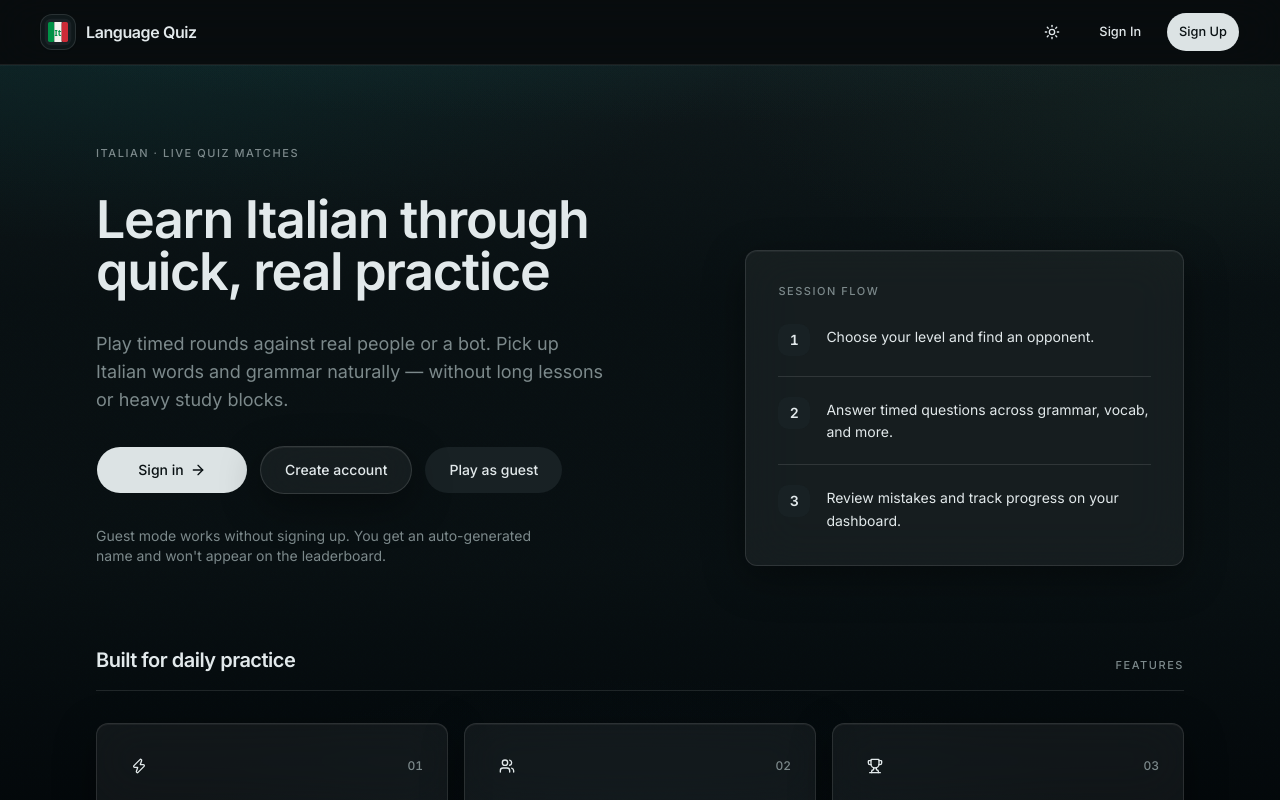
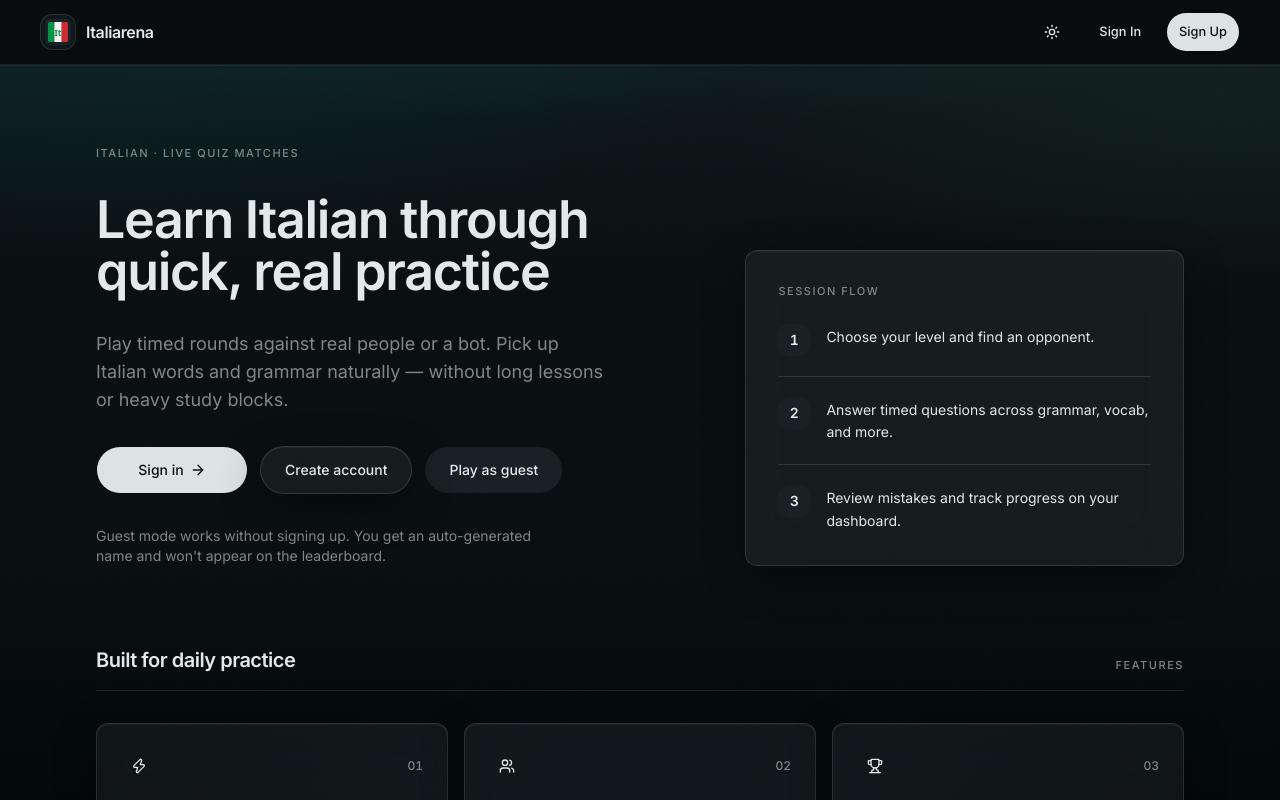
Before and after one commit to armanalis/italiarena, a Next.js app: page / in a window 1280 px wide. Built offline with nearby package versions, Linux system fonts and the light colour scheme; no server answers.

Commit message:
Rebrand user-facing copy from Language Quiz to Italiarena
Centralize APP_NAME in lib/legal.ts and use it across metadata, auth,
dashboard, settings, and PWA manifest. Update GitHub repo links and docs.

Co-authored-by: Ali Arman Dai <armanalis1905@gmail.com>

```diff
--- a/app/layout.tsx
+++ b/app/layout.tsx
@@ -9,6 +9,7 @@ import { ThemeProvider } from "@/components/theme-provider";
 import { SiteHeader } from "@/components/site-header";
 import { SiteHeaderSkeleton } from "@/components/site-header-skeleton";
 import { PRODUCTION_SITE_URL } from "@/lib/site-url";
+import { APP_NAME } from "@/lib/legal";
 import { cn } from "@/lib/utils";
 
 const inter = Inter({
@@ -18,13 +19,13 @@ const inter = Inter({
 
 export const metadata: Metadata = {
   metadataBase: new URL(PRODUCTION_SITE_URL),
-  title: "Language Quiz",
+  title: APP_NAME,
   description: "Learn Italian through quick, playful practice with others",
-  applicationName: "Language Quiz",
+  applicationName: APP_NAME,
   appleWebApp: {
     capable: true,
     statusBarStyle: "black-translucent",
-    title: "Language Quiz",
+    title: APP_NAME,
   },
   formatDetection: {
     telephone: false,
--- a/app/manifest.ts
+++ b/app/manifest.ts
@@ -1,9 +1,10 @@
 import type { MetadataRoute } from "next";
+import { APP_NAME } from "@/lib/legal";
 
 export default function manifest(): MetadataRoute.Manifest {
   return {
-    name: "Language Quiz",
-    short_name: "Lang Quiz",
+    name: APP_NAME,
+    short_name: APP_NAME,
     description:
       "Learn Italian through quick, playful practice with others",
     start_url: "/",
--- a/components/auth/login-form.tsx
+++ b/components/auth/login-form.tsx
@@ -7,6 +7,7 @@ import { useFormStatus } from "react-dom";
 import { useActionRedirect } from "@/hooks/use-action-redirect";
 import { ArrowLeft, Lock, Mail, Sparkles, UserRound } from "lucide-react";
 import { ItalianBrandIcon } from "@/components/italian-brand-icon";
+import { APP_NAME } from "@/lib/legal";
 import {
   requestPasswordReset,
   signIn,
@@ -85,7 +86,7 @@ export function LoginForm() {
           <div className="mb-5 flex size-12 items-center justify-center overflow-hidden rounded-md border border-border bg-muted">
             <ItalianBrandIcon className="size-10" />
           </div>
-          <h1 className="text-2xl font-bold tracking-tight">Language Quiz</h1>
+          <h1 className="text-2xl font-bold tracking-tight">{APP_NAME}</h1>
           <p className="mt-1.5 text-sm text-muted-foreground">
             {isForgot
               ? "Enter your email and we'll send you a reset link."
--- a/components/brand-logo.tsx
+++ b/components/brand-logo.tsx
@@ -1,4 +1,5 @@
 import { ItalianBrandIcon } from "@/components/italian-brand-icon";
+import { APP_NAME } from "@/lib/legal";
 import { cn } from "@/lib/utils";
 
 type BrandLogoProps = {
@@ -27,7 +28,7 @@ export function BrandLogo({
       </span>
       {showLabel && (
         <span className="truncate text-sm font-semibold tracking-tight lg:text-base">
-          Language Quiz
+          {APP_NAME}
         </span>
       )}
     </span>
--- a/components/dashboard/sidebar.tsx
+++ b/components/dashboard/sidebar.tsx
@@ -11,6 +11,7 @@ import {
 } from "lucide-react";
 import { ItalianBrandIcon } from "@/components/italian-brand-icon";
 import { signOut } from "@/app/login/actions";
+import { APP_NAME } from "@/lib/legal";
 import { ThemeToggle } from "@/components/theme-toggle";
 import { Button } from "@/components/ui/button";
 import { Separator } from "@/components/ui/separator";
@@ -36,8 +37,8 @@ export function DashboardSidebar({ profile }: DashboardSidebarProps) {
         <div className="flex items-center gap-2">
           <ItalianBrandIcon className="size-9 shrink-0 rounded-lg" />
           <div>
-            <p className="text-sm font-semibold tracking-tight">Language Quiz</p>
-            <p className="text-xs text-muted-foreground">Multiplayer Trivia</p>
+            <p className="text-sm font-semibold tracking-tight">{APP_NAME}</p>
+            <p className="text-xs text-muted-foreground">Italian live quizzes</p>
           </div>
         </div>
         <ThemeToggle className="size-8 shrink-0" />
--- a/components/github-link.tsx
+++ b/components/github-link.tsx
@@ -3,7 +3,7 @@
 import { Button } from "@/components/ui/button";
 import { cn } from "@/lib/utils";
 
-export const GITHUB_REPO_URL = "https://github.com/armanalis/language-quiz";
+export const GITHUB_REPO_URL = "https://github.com/armanalis/italiarena";
 
 function GitHubIcon({ className }: { className?: string }) {
   return (
--- a/components/settings/add-to-home-screen-guide.tsx
+++ b/components/settings/add-to-home-screen-guide.tsx
@@ -9,6 +9,7 @@ import {
   CardHeader,
   CardTitle,
 } from "@/components/ui/card";
+import { APP_NAME } from "@/lib/legal";
 import { cn } from "@/lib/utils";
 
 function useIsInstalledApp() {
@@ -59,7 +60,7 @@ export function AddToHomeScreenGuide() {
           <div>
             <CardTitle>Add to your home screen</CardTitle>
             <CardDescription className="mt-1.5">
-              Install Language Quiz like an app for quick access, full screen, and a
+              Install {APP_NAME} like an app for quick access, full screen, and a
               smoother mobile experience.
             </CardDescription>
           </div>
--- a/components/settings/privacy-data-card.tsx
+++ b/components/settings/privacy-data-card.tsx
@@ -7,7 +7,7 @@ import {
   CardHeader,
   CardTitle,
 } from "@/components/ui/card";
-import { PRIVACY_CONTACT_EMAIL } from "@/lib/legal";
+import { APP_NAME, PRIVACY_CONTACT_EMAIL } from "@/lib/legal";
 
 export function PrivacyDataCard() {
   return (
@@ -48,7 +48,7 @@ export function PrivacyDataCard() {
             Read full Privacy Policy
           </Link>
           <a
-            href={`mailto:${PRIVACY_CONTACT_EMAIL}?subject=${encodeURIComponent("Language Quiz — privacy request")}`}
+            href={`mailto:${PRIVACY_CONTACT_EMAIL}?subject=${encodeURIComponent(`${APP_NAME} — privacy request`)}`}
             className="inline-flex min-h-10 items-center rounded-lg border border-border/60 px-4 text-sm font-medium text-foreground transition-colors hover:bg-muted/30"
           >
             Contact about my data
--- a/components/settings/settings-panels.tsx
+++ b/components/settings/settings-panels.tsx
@@ -29,7 +29,7 @@ import {
   CardTitle,
 } from "@/components/ui/card";
 import { PROFICIENCY_LEVELS, TARGET_LANGUAGE } from "@/lib/constants";
-import { SUPPORT_EMAIL } from "@/lib/legal";
+import { APP_NAME, SUPPORT_EMAIL } from "@/lib/legal";
 import { getSoundVolume, writeGameplayPreferences } from "@/lib/preferences";
 import type { MatchHistoryEntry, UserProfile } from "@/lib/types";
 import { SoundVolumeControl } from "@/components/sound-volume-control";
@@ -424,7 +424,7 @@ export function SettingsPanels({ profile, recentMatches }: SettingsPanelsProps)
 
           <Button asChild variant="secondary" className="min-h-11 w-full gap-2 sm:w-auto">
             <a
-              href={`mailto:${SUPPORT_EMAIL}?subject=${encodeURIComponent("Language Quiz feedback")}`}
+              href={`mailto:${SUPPORT_EMAIL}?subject=${encodeURIComponent(`${APP_NAME} feedback`)}`}
             >
               <Mail className="size-4" />
               Send feedback
--- a/lib/legal.ts
+++ b/lib/legal.ts
@@ -1,5 +1,6 @@
 /** Legal and privacy copy shared across the app (Italy / GDPR). */
-export const APP_LEGAL_NAME = "Language Quiz";
+export const APP_NAME = "Italiarena";
+export const APP_LEGAL_NAME = APP_NAME;
 
 export const SUPPORT_EMAIL = "support@italiarena.com";
 
```
Also changed, not shown: supabase/README.md, 2 other files (tests, documents, lock files or other folders).
